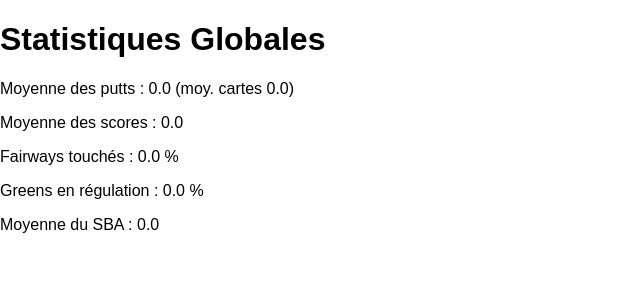
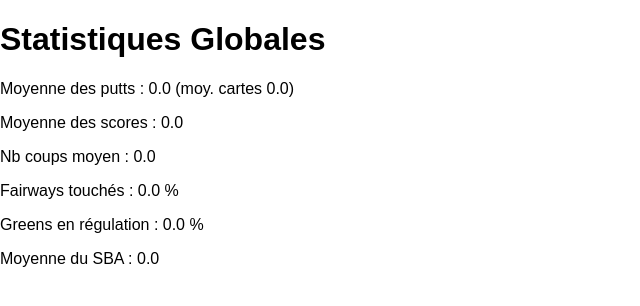
Before and after one commit to djemartin/index_WHS, a Flask app: page /stats in a window 1280 px wide. Shown: the part 38-344 px from the top of the page, without its empty margins (0-640 px from the left). Run offline with Flask 3, Linux system fonts and the light colour scheme; data that the repository does not hold is empty.

Commit message:
Update stats calculations

```diff
--- a/app.py
+++ b/app.py
@@ -217,10 +217,18 @@ def overall_stats():
 
     total_scores = 0
     total_sba = 0
+    total_pars = 0
     for s in score_entries:
         holes = s.get('holes', [])
         total_scores += sum(h.get('strokes', 0) for h in holes)
         total_sba += sum((h.get('adjusted') if h.get('adjusted') is not None else 0) for h in holes)
+        tour_id = s.get('tour_id')
+        tour = tours_table.get(doc_id=tour_id) if tour_id else None
+        if tour:
+            par_total = tour.get('par') or sum(tour.get('pars', []))
+        else:
+            par_total = sum(h.get('par', 0) for h in holes)
+        total_pars += par_total
 
     avg_putts = format(total_putts / num_cards, '.1f') if num_cards else '0.0'
     avg_putts_cards = (
@@ -228,7 +236,8 @@ def overall_stats():
     )
     avg_score = format(total_scores / num_cards, '.1f') if num_cards else '0.0'
     avg_fairways = format(total_fairway_hits / num_cards, '.1f') if num_cards else '0.0'
-    avg_sba = format(total_sba / num_cards, '.1f') if num_cards else '0.0'
+    avg_sba = format(total_sba / (num_cards * 18), '.1f') if num_cards else '0.0'
+    avg_nb_coups = format(total_scores / total_pars, '.1f') if total_pars else '0.0'
 
     fairway_pct = (
         format(total_fairway_hits / total_fairway_possible * 100, '.1f')
@@ -248,6 +257,7 @@ def overall_stats():
         'fairway_pct': fairway_pct,
         'gir_pct': gir_pct,
         'avg_sba': avg_sba,
+        'avg_nb_coups': avg_nb_coups,
     }
     return render_template('stats_overall.html', stats=stats)
 
--- a/templates/stats_overall.html
+++ b/templates/stats_overall.html
@@ -16,6 +16,7 @@
     <h1>Statistiques Globales</h1>
     <p>Moyenne des putts : {{ stats.avg_putts }} (moy. cartes {{ stats.avg_putts_cards }})</p>
     <p>Moyenne des scores : {{ stats.avg_score }}</p>
+    <p>Nb coups moyen : {{ stats.avg_nb_coups }}</p>
     <p>Fairways touchés : {{ stats.fairway_pct }}&#160;%</p>
     <p>Greens en régulation : {{ stats.gir_pct }}&#160;%</p>
     <p>Moyenne du SBA : {{ stats.avg_sba }}</p>
```
